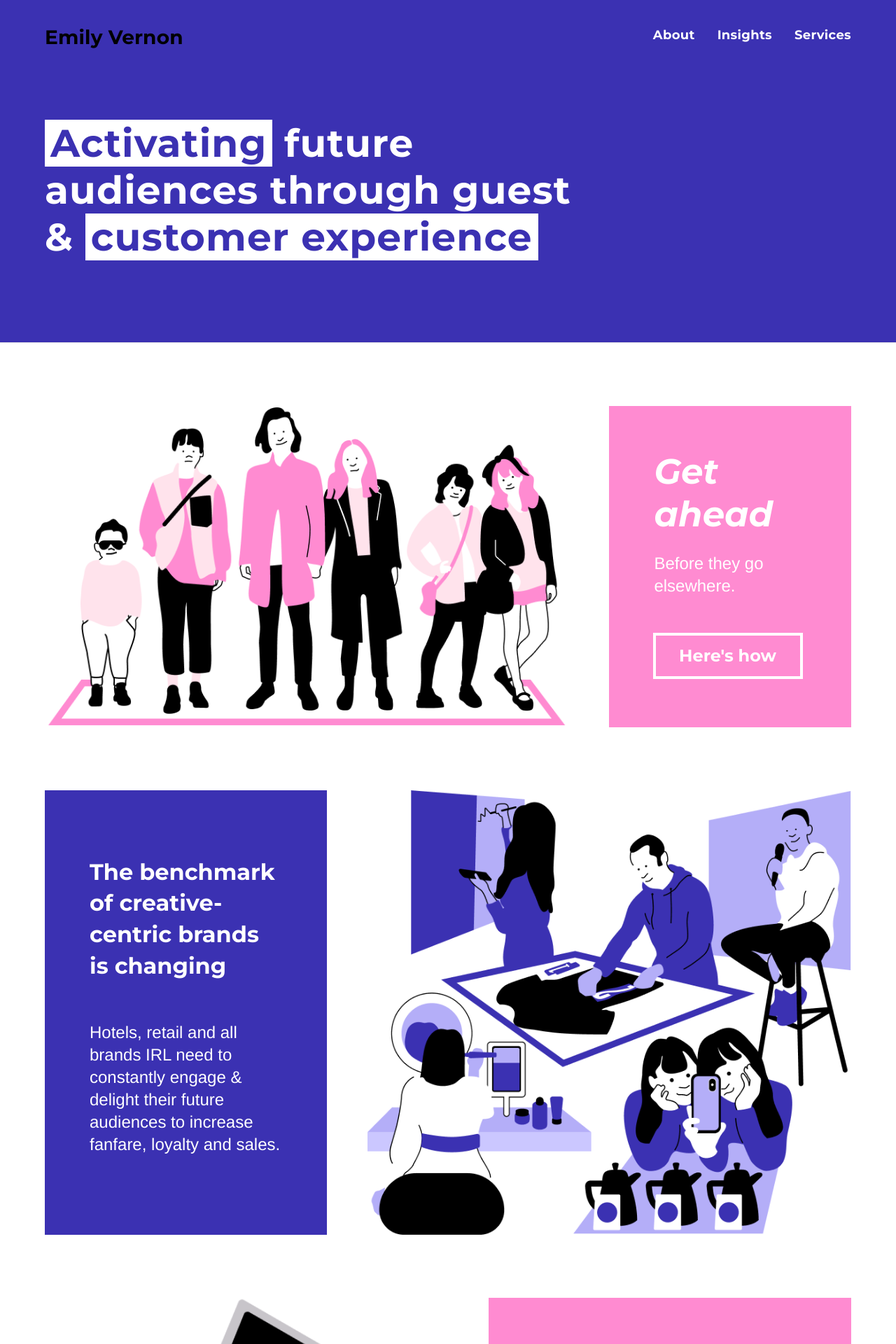
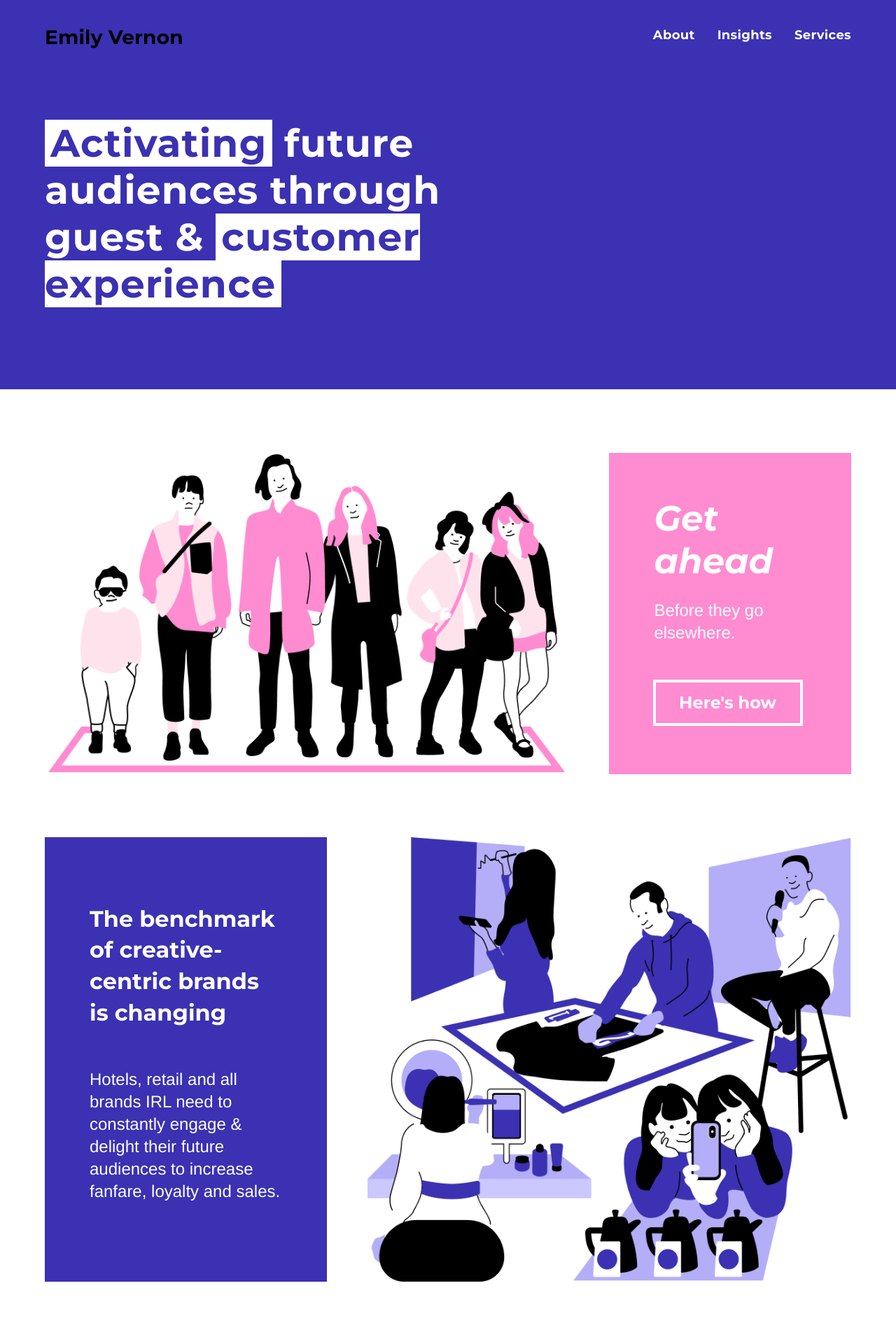
Before and after one commit to emilygv/emilyvernon.com, a Jekyll site: the page built from index.md, in a window 1280 px wide. Shown: the top 1920 px of the page at 70% size. Built offline with Jekyll 4.4.1, drawn with Linux system fonts in a browser that asks for light colours; nearby versions of some CDN libraries.

Commit message:
further tweaks, part 2

```diff
--- a/_sass/theme.scss
+++ b/_sass/theme.scss
@@ -421,7 +421,7 @@ a.button.inversed {
 
 .hero-body {
   margin: 15vh 0 13vh 0;
-  width: 66%;
+  width: 64%;
 
   @media screen and (max-width: 760px) {
     width: 90vw;
```
